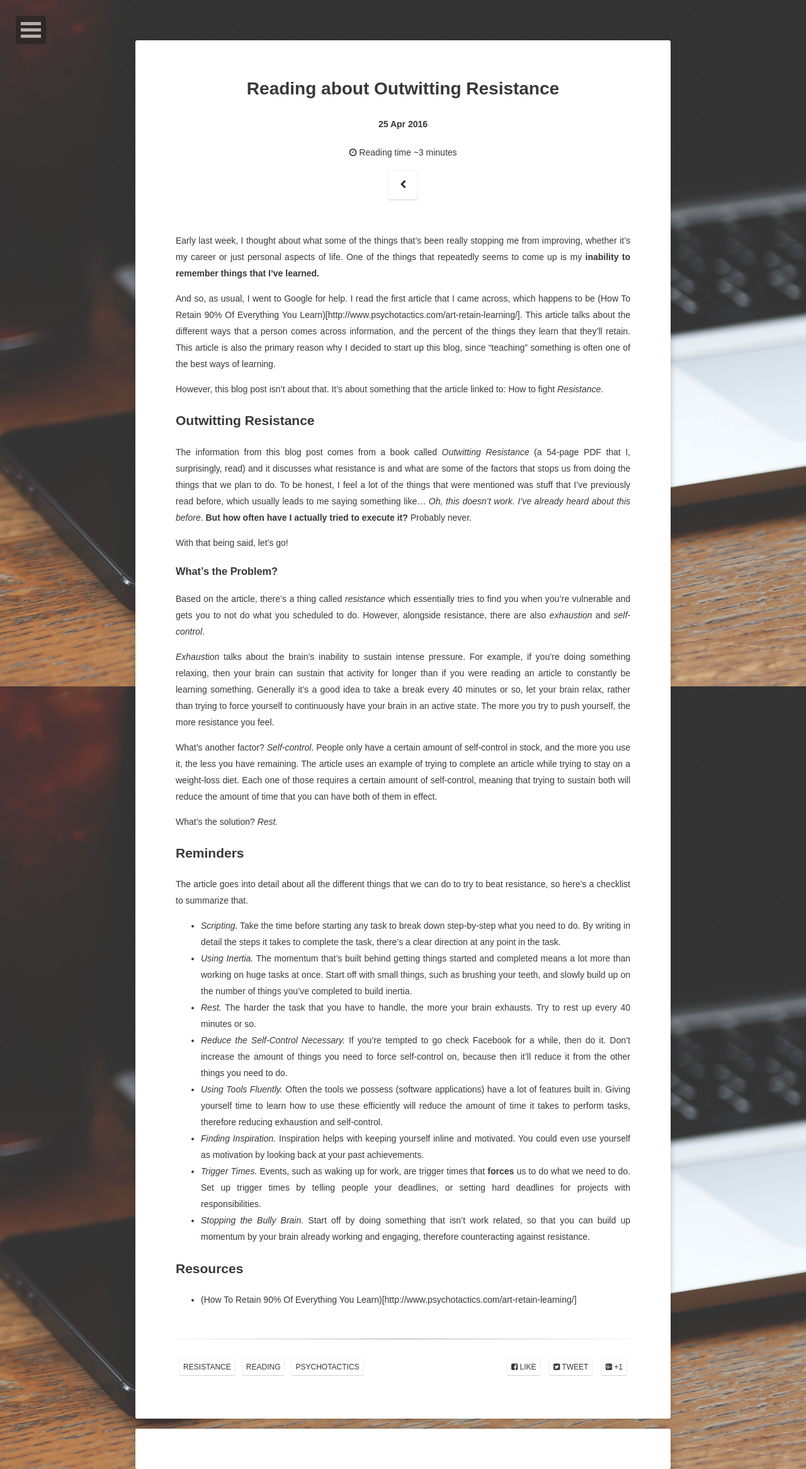
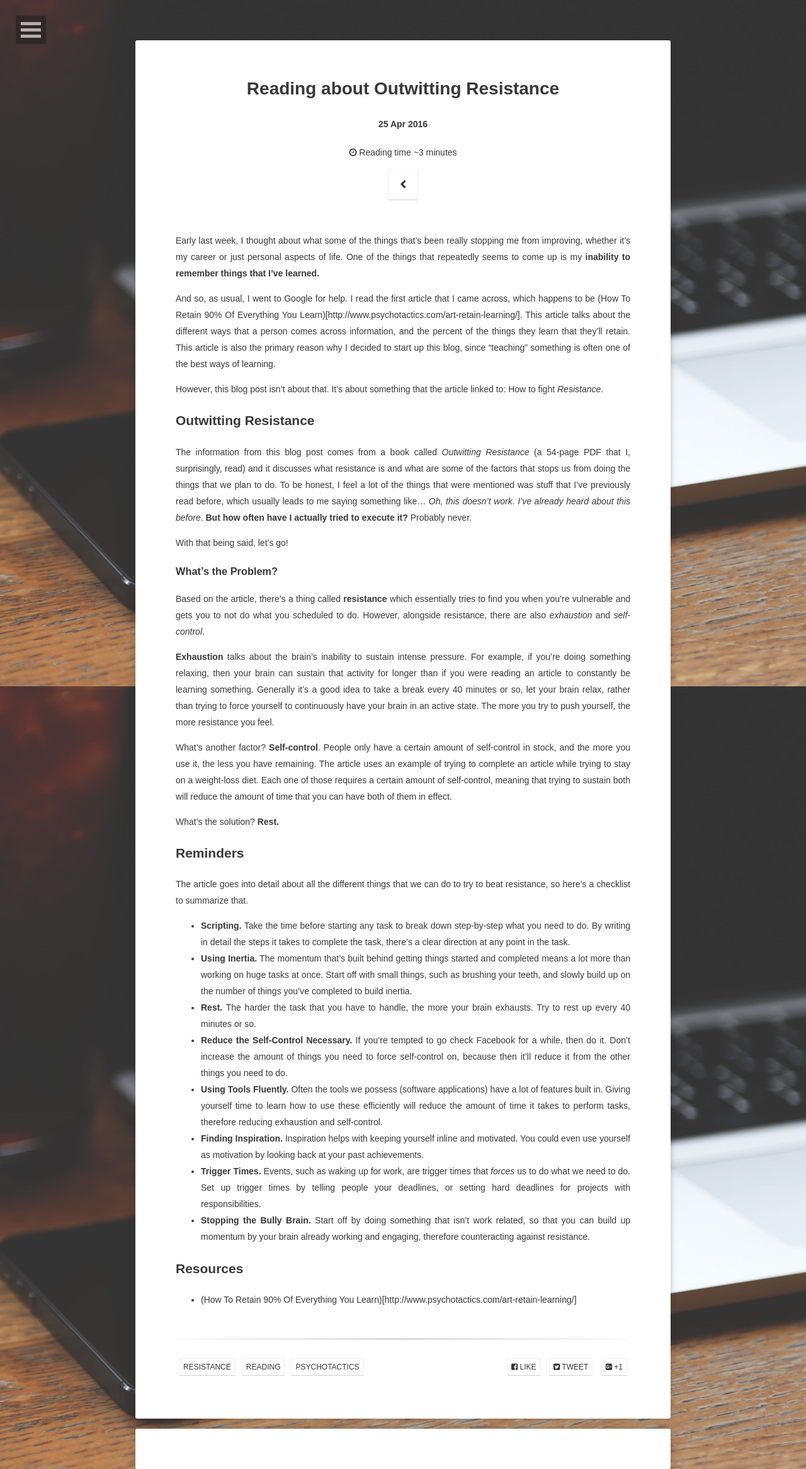
Before and after one commit to garyyau/blog, a Jekyll site: the page built from _posts/2016-04-25-outwitting-resistance.md, in a window 1280 px wide. Shown: the whole page at 63% size. Built offline with Jekyll 4.4.1, drawn with Linux system fonts in a browser that asks for light colours; some web fonts are replaced; comment, search, counter and statistics services are not loaded.

```diff
--- a/_posts/2016-04-25-outwitting-resistance.md
+++ b/_posts/2016-04-25-outwitting-resistance.md
@@ -21,26 +21,26 @@ With that being said, let's go!
 
 ### What's the Problem?
 
-Based on the article, there's a thing called *resistance* which essentially tries to find you when you're vulnerable and gets you to not do what you scheduled to do. However, alongside resistance, there are also *exhaustion* and *self-control*.
+Based on the article, there's a thing called **resistance** which essentially tries to find you when you're vulnerable and gets you to not do what you scheduled to do. However, alongside resistance, there are also *exhaustion* and *self-control*.
 
-*Exhaustion* talks about the brain's inability to sustain intense pressure. For example, if you're doing something relaxing, then your brain can sustain that activity for longer than if you were reading an article to constantly be learning something. Generally it's a good idea to take a break every 40 minutes or so, let your brain relax, rather than trying to force yourself to continuously have your brain in an active state. The more you try to push yourself, the more resistance you feel.
+**Exhaustion** talks about the brain's inability to sustain intense pressure. For example, if you're doing something relaxing, then your brain can sustain that activity for longer than if you were reading an article to constantly be learning something. Generally it's a good idea to take a break every 40 minutes or so, let your brain relax, rather than trying to force yourself to continuously have your brain in an active state. The more you try to push yourself, the more resistance you feel.
 
-What's another factor? *Self-control*. People only have a certain amount of self-control in stock, and the more you use it, the less you have remaining. The article uses an example of trying to complete an article while trying to stay on a weight-loss diet. Each one of those requires a certain amount of self-control, meaning that trying to sustain both will reduce the amount of time that you can have both of them in effect.
+What's another factor? **Self-control**. People only have a certain amount of self-control in stock, and the more you use it, the less you have remaining. The article uses an example of trying to complete an article while trying to stay on a weight-loss diet. Each one of those requires a certain amount of self-control, meaning that trying to sustain both will reduce the amount of time that you can have both of them in effect.
 
-What's the solution? *Rest.*
+What's the solution? **Rest.**
 
 ## Reminders
 
 The article goes into detail about all the different things that we can do to try to beat resistance, so here's a checklist to summarize that.
 
-- *Scripting.* Take the time before starting any task to break down step-by-step what you need to do. By writing in detail the steps it takes to complete the task, there's a clear direction at any point in the task.
-- *Using Inertia.* The momentum that's built behind getting things started and completed means a lot more than working on huge tasks at once. Start off with small things, such as brushing your teeth, and slowly build up on the number of things you've completed to build inertia.
-- *Rest.* The harder the task that you have to handle, the more your brain exhausts. Try to rest up every 40 minutes or so.
-- *Reduce the Self-Control Necessary.* If you're tempted to go check Facebook for a while, then do it. Don't increase the amount of things you need to force self-control on, because then it'll reduce it from the other things you need to do.
-- *Using Tools Fluently.* Often the tools we possess (software applications) have a lot of features built in. Giving yourself time to learn how to use these efficiently will reduce the amount of time it takes to perform tasks, therefore reducing exhaustion and self-control.
-- *Finding Inspiration.* Inspiration helps with keeping yourself inline and motivated. You could even use yourself as motivation by looking back at your past achievements.
-- *Trigger Times.* Events, such as waking up for work, are trigger times that **forces** us to do what we need to do. Set up trigger times by telling people your deadlines, or setting hard deadlines for projects with responsibilities.
-- *Stopping the Bully Brain.* Start off by doing something that isn't work related, so that you can build up momentum by your brain already working and engaging, therefore counteracting against resistance.
+- **Scripting.** Take the time before starting any task to break down step-by-step what you need to do. By writing in detail the steps it takes to complete the task, there's a clear direction at any point in the task.
+- **Using Inertia.** The momentum that's built behind getting things started and completed means a lot more than working on huge tasks at once. Start off with small things, such as brushing your teeth, and slowly build up on the number of things you've completed to build inertia.
+- **Rest.** The harder the task that you have to handle, the more your brain exhausts. Try to rest up every 40 minutes or so.
+- **Reduce the Self-Control Necessary.** If you're tempted to go check Facebook for a while, then do it. Don't increase the amount of things you need to force self-control on, because then it'll reduce it from the other things you need to do.
+- **Using Tools Fluently.** Often the tools we possess (software applications) have a lot of features built in. Giving yourself time to learn how to use these efficiently will reduce the amount of time it takes to perform tasks, therefore reducing exhaustion and self-control.
+- **Finding Inspiration.** Inspiration helps with keeping yourself inline and motivated. You could even use yourself as motivation by looking back at your past achievements.
+- **Trigger Times.** Events, such as waking up for work, are trigger times that *forces* us to do what we need to do. Set up trigger times by telling people your deadlines, or setting hard deadlines for projects with responsibilities.
+- **Stopping the Bully Brain.** Start off by doing something that isn't work related, so that you can build up momentum by your brain already working and engaging, therefore counteracting against resistance.
 
 ## Resources
 
```
